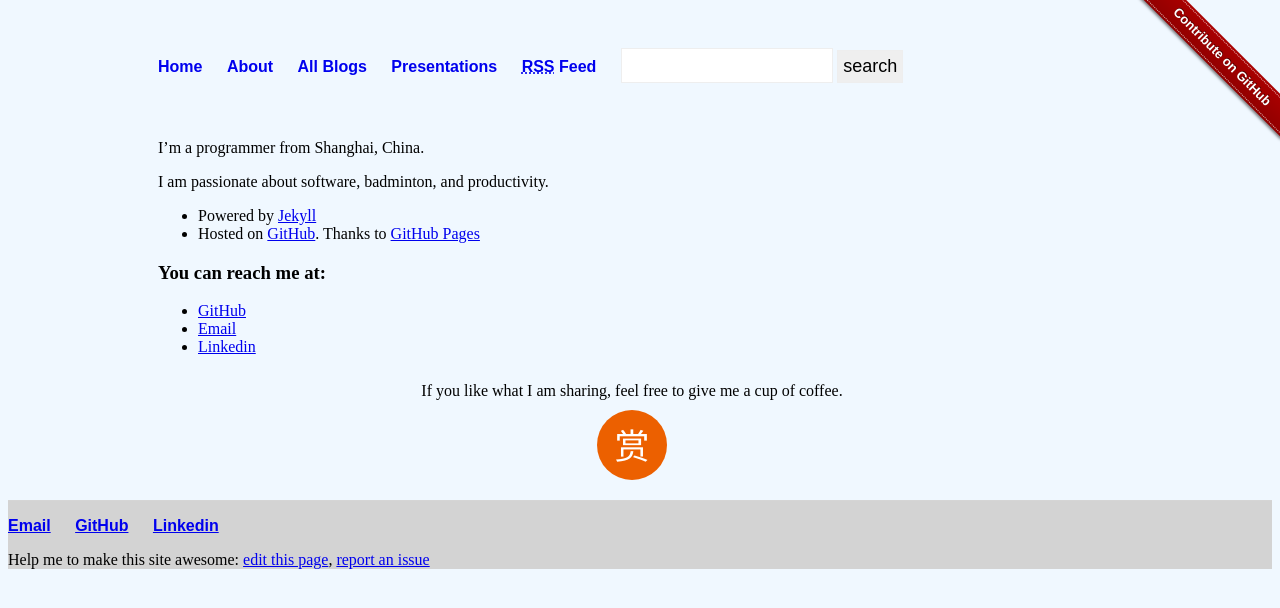
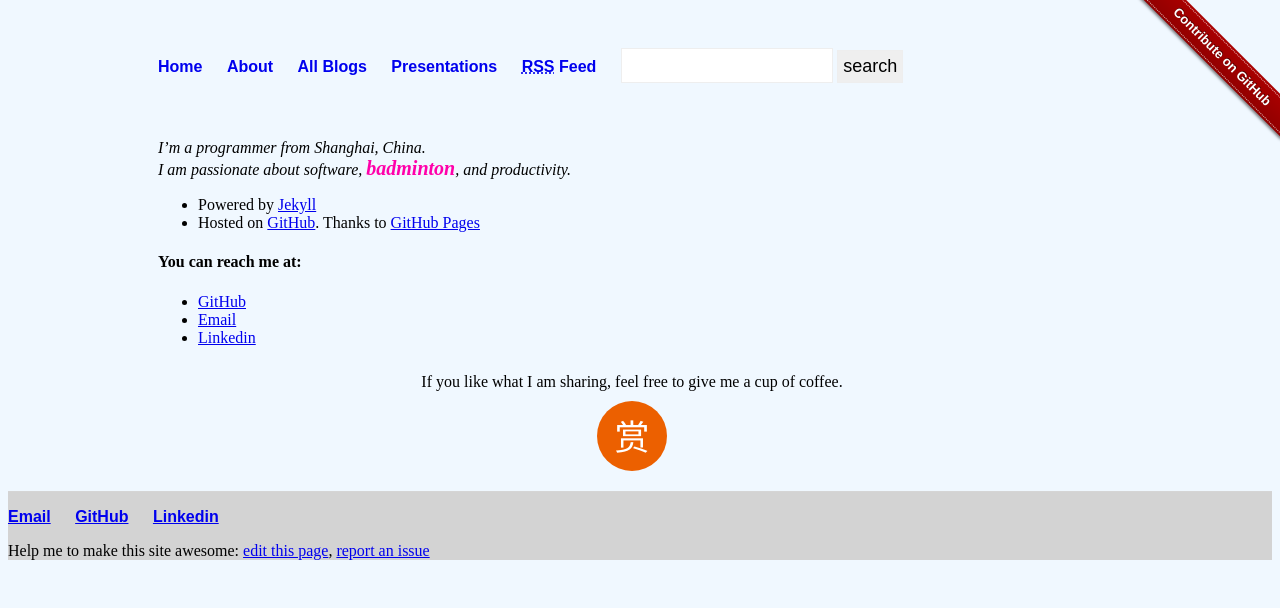
Before and after one commit to liuning0820/liuning0820.github.io, a Jekyll site: the page built from about.html, in a window 1280 px wide. Shown: the top 608 px of the page. Built offline with Jekyll 4.4.1, drawn with Linux system fonts in a browser that asks for light colours.

Commit message:
Add collection 'cn' and rename _staff_members colllection to 'en'

```diff
--- a/_config.yml
+++ b/_config.yml
@@ -47,9 +47,14 @@ comment:
 # https://jekyllrb.com/docs/collections/
 
 # collections:
-#     - staff_members
+#     - en
 
 collections:
-  staff_members:
+  en:
     output: true
     permalink: /:collection/:path/
+
+# 中文集
+  cn:
+    output: true
+    permalink: /cn/:path/
--- a/about.html
+++ b/about.html
@@ -6,13 +6,12 @@ title: About
 
 <div class="about">
     <p>
-        I’m a programmer from Shanghai, China.</p>
+        <em>I’m a programmer from Shanghai, China.</em><br />
 
+        <em>I am passionate about software, <span id="badminton">badminton</span>, and
+            productivity.</em></p>
 
-    <p>I am passionate about software, badminton, and
-        productivity.</p>
-
-    <ul class="list-unstyled">
+    <ul>
         <li>Powered by <a href="http://jekyllrb.com/" title="Jekyll">Jekyll</a></li>
         <li>Hosted on <a href="https://github.com/liuning0820/liuning0820.github.io"
                 title="This site hosted on GitHub">GitHub</a>. Thanks to <a href="http://pages.github.com/"
@@ -24,10 +23,10 @@ title: About
 <div class="contact">
 
     <p>
-        <h3>You can reach me at:</h3>
+        <h4>You can reach me at:</h4>
     </p>
 
-    <ul class="list-unstyled">
+    <ul>
         <li><a href="http://github.com/liuning0820">GitHub</a></li>
         <li><a href="mailto:liuning0820@outlook.com">Email</a></li>
         <li><a href="http://www.linkedin.com/in/toby-liu-86750923/">Linkedin</a></li>
--- a/all.html
+++ b/all.html
@@ -23,9 +23,9 @@ title: 对刘谈心-liuning0820.github.io
 	{% endfor %}
 
 
-	<h1>Collections Example:_staff_members</h1>
+	<h1>Collections Example:_en</h1>
 
-	{% for staff_member in site.staff_members %}
+	{% for staff_member in site.en %}
 
 		<li><a href="{{ staff_member.url | prepend: site.baseurl }}">
 		{{ staff_member.name }} - {{ staff_member.position }}
--- a/css/main.css
+++ b/css/main.css
@@ -17,6 +17,14 @@ body nav,body main {
 
 }
 
+footer { border-top: 1px solid #d5d5d5; font-size: 1em; background: lightgray}
+
+
+nav ul li, footer ul li, nav ul li form  { display: inline; margin-right: 20px; }
+
+nav ul, footer ul { font-size: 1em; font-family:  'Arial', 'Sans-Serif'; padding: 0px; list-style: none; font-weight: bold; }
+
+
 /* body main ul li {font-size: 1.5em; } */
 
 .wechat-donate {
@@ -30,18 +38,15 @@ body nav,body main {
 
 
 
-
-footer { border-top: 1px solid #d5d5d5; font-size: 1em; background: lightgray}
-
-
-nav ul li, footer ul li, nav ul li form  { display: inline; margin-right: 20px; }
-
-nav ul, footer ul { font-size: 1em; font-family:  'Arial', 'Sans-Serif'; padding: 0px; list-style: none; font-weight: bold; }
-
-
 /* div class="content" in index.html */
 /* div.content ul li{ font-size: 1.5em; } */
 div.content h1{display: none}
+
+p #badminton{
+	font-size: 20px;
+	color: rgb(255, 0, 170);
+	font-weight: bold
+}
 
 
 /* .search-icon {
@@ -83,12 +88,7 @@ div.content h1{display: none}
 
 /* Tag Cloud*/
 
-
-
-
-
-
-  #tag_cloud a:hover,
+   #tag_cloud a:hover,
   #tag_cloud a:active {
 	background-color: #0085a1 !important;
   }
```
Also changed, not shown: _cn/2019-09-25-中文文章.md (added, +10 -0 lines), _posts/2019-07-27-mindset-2019.md (+7 -1 lines), _posts/2019-09-14-cloud-development-through-browser.md (+6 -0 lines), _en/jane.md (renamed from _staff_members/jane.md), _en/toby.md (renamed from _staff_members/toby.md).
